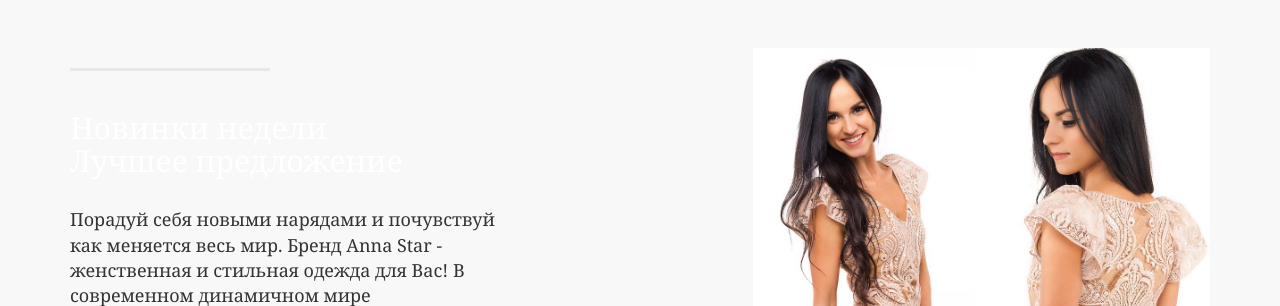
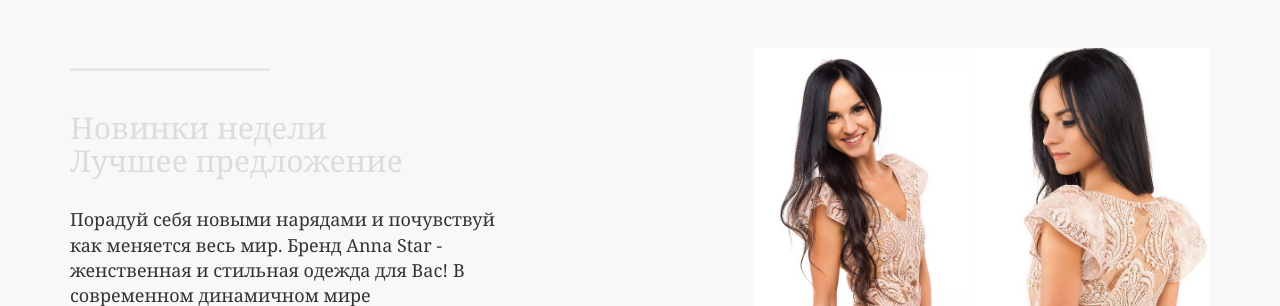
Before and after one commit to AnnaStarr/AnnaStarr.github.io, a plain HTML site: page index.html in a window 1280 px wide. Shown: the part 646-952 px from the top of the page. Drawn offline with Linux system fonts and the light colour scheme.

Commit message:
Update landing-page.css

```diff
--- a/stylesheets/landing-page.css
+++ b/stylesheets/landing-page.css
@@ -11,7 +11,7 @@ html {
 }
 
 h2 {
-	color: #ffffff;
+	color: #DCDCDC;
 }
 
 
```
